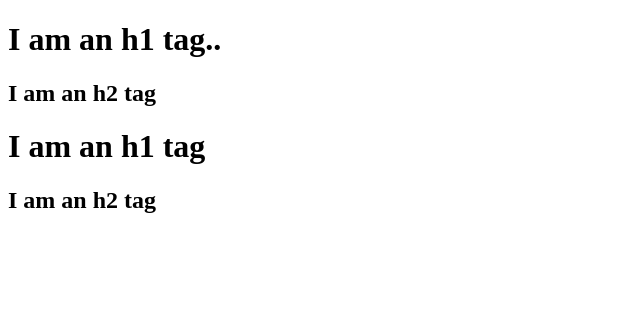
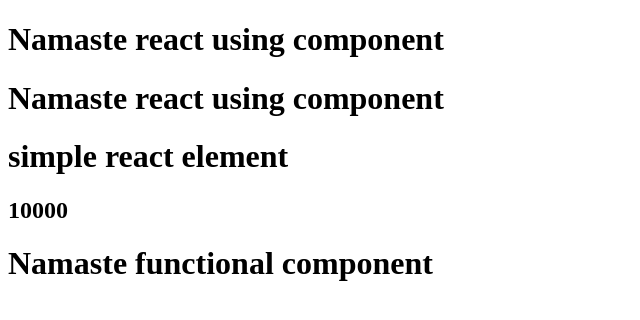
Before and after one commit to peris1000/namaste, a React (Vite) app: page / in a window 1280 px wide. Shown: the top 320 px of the page, without its empty margins (0-640 px from the left). Built offline with nearby package versions, Linux system fonts and the light colour scheme.

Commit message:
chapter3

```diff
--- a/App.js
+++ b/App.js
@@ -1,24 +1,55 @@
 import React from 'react';
 import ReactDOM from 'react-dom/client';
 
-const parent = React.createElement('div', { id: 'parent' }, [
-  React.createElement('div', { id: 'child1' }, [
-    React.createElement('h1', {}, 'I am an h1 tag..'),
-    React.createElement('h2', {}, 'I am an h2 tag'),
-  ]),
-  React.createElement('div', { id: 'child2' }, [
-    React.createElement('h1', {}, 'I am an h1 tag'),
-    React.createElement('h2', {}, 'I am an h2 tag'),
-  ]),
-]);
-
-const heading = React.createElement(
+// React element
+const elemheading = React.createElement(
   'h1',
   { id: 'heading' },
-  'Hello world from react'
+  'Namaste react'
+);
+console.log(elemheading);
+
+// JSX - converted to react element - transpiled to js by parcel - babel compiler
+const heading = (
+  <h1 id="heading" tabIndex="1">
+    Namaste react using JSX
+  </h1>
+);
+console.log(heading);
+
+const fn1 = () => true;
+
+const fn2 = () => {
+  return true;
+};
+
+// React component - name should start by capital letter
+
+// class-based component - old (js classes)
+
+// functional component - new (js functions) => Returns JSX (a react element)
+// To render it babel needs to be like "<ReactComponent />"
+const Title = () => (
+  <h1 id="head" tabIndex="1">
+    Namaste react using component
+  </h1>
+);
+const number = 10000;
+const title = (
+  <h1 id="head" tabIndex="1">
+    simple react element
+  </h1>
+);
+const HeadingComponent = () => (
+  <div id="container">
+    <Title />
+    {Title()}
+    {title}
+    <h2>{number}</h2>
+    <h1 className="heading">Namaste functional component</h1>
+  </div>
 );
 
-console.log(parent);
-
 const root = ReactDOM.createRoot(document.getElementById('root'));
-root.render(parent);
+// root.render(heading);
+root.render(<HeadingComponent />);
--- a/index.html
+++ b/index.html
@@ -7,7 +7,9 @@
   <link rel="stylesheet" href="./index.css"/>
 </head>
 <body>
-  <div id="root"></div>
+  <div id="root">
+    <h1>not rendered</h1>
+  </div>
   <script type="module" src="./App.js"></script>
 </body>
 </html>
--- a/package.json
+++ b/package.json
@@ -3,6 +3,8 @@
   "version": "1.0.0",
   "description": "This is namaste react",
   "scripts": {
+    "start": "parcel index.html",
+    "build": "parcel build index.html",
     "test": "jest"
   },
   "repository": {
```
Also changed, not shown: 1 other file (tests, documents, lock files or other folders).
